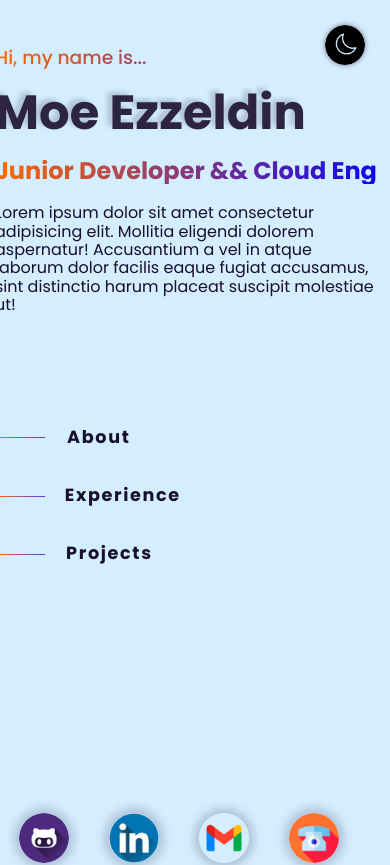
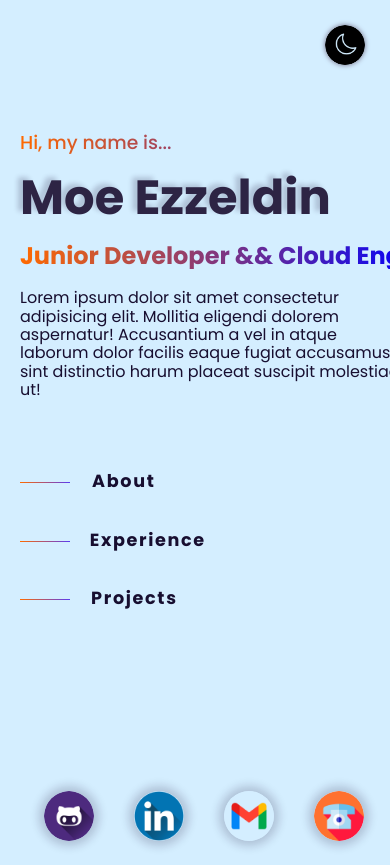
Before and after one commit to MoeEzzeldin/Portfolio-Web-App-moe-ezz-me, a Vue app: page / in a window 390 px wide. Shown: the top 865 px of the page. Built offline with nearby package versions, Linux system fonts and the light colour scheme; a web font is replaced by a local one.

Commit message:
fixed hidden content issues in my mobile view

```diff
--- a/src/App.vue
+++ b/src/App.vue
@@ -1,6 +1,8 @@
 <template>
   <!-- I want this png to also expand the background color@click -->
   <img class="theme-btn" @click="toggleTheme" :src="icons.png" alt="dark-light" />
+  <!-- im adding wrapper to make main fit 80vw in mobile views -->
+  <div class="container">
     <main id="main">
       <!-- my info / Pic -->
       <div id="sticky">
@@ -19,6 +21,7 @@
         </div>
       </div>
     </main>
+  </div>
 </template>
 <script>
 import StickyAbout from './components/Sticky-About.vue'
@@ -112,16 +115,23 @@ export default {
 
 <style scoped>
 /* Mobile settings */
+.container {
+  display: flex;
+  align-items: center;
+  justify-content: center;
+  width: 100vw;
+}
 #main {
   display: flex;
   flex-wrap: wrap;
   align-items: center;
-  padding: 15px;
+  left: 25px;
+  position: relative;
+  top: 100px;
 }
 /* devided the width on my sticky and scroll wraps*/
 
 #sticky {
-  top: 50px;
 }
 
 #scroll {
@@ -218,7 +228,7 @@ export default {
   }
 
   #scroll {
-    display: flex wrap center ;
+    display: flex wrap center;
     gap: 5rem;
   }
 
@@ -261,11 +271,10 @@ export default {
   }
   /* devided the width on my sticky and scroll wraps*/
 
-
   #main #sticky {
     position: sticky;
     top: 65px;
-
+    height: 70vh;
   }
 
   #scroll {
@@ -312,10 +321,10 @@ export default {
   }
   /* devided the width on my sticky and scroll wraps*/
 
-
   #main #sticky {
     position: sticky;
     top: 65px;
+    height: 80vh;
   }
 
   #scroll {
--- a/src/components/Sticky-About.vue
+++ b/src/components/Sticky-About.vue
@@ -71,8 +71,8 @@ export default {
 <style scoped>
 main {
   display: grid;
-  grid-template-rows: 1fr 1fr 0.9fr;
-  gap: 2rem;
+  grid-template-rows: 1fr 0.5fr 0.9fr;
+  gap: 4rem;
   /* padding-left: 2rem; */
 }
 
```
Lines whose indentation alone changed are shown as unchanged.
